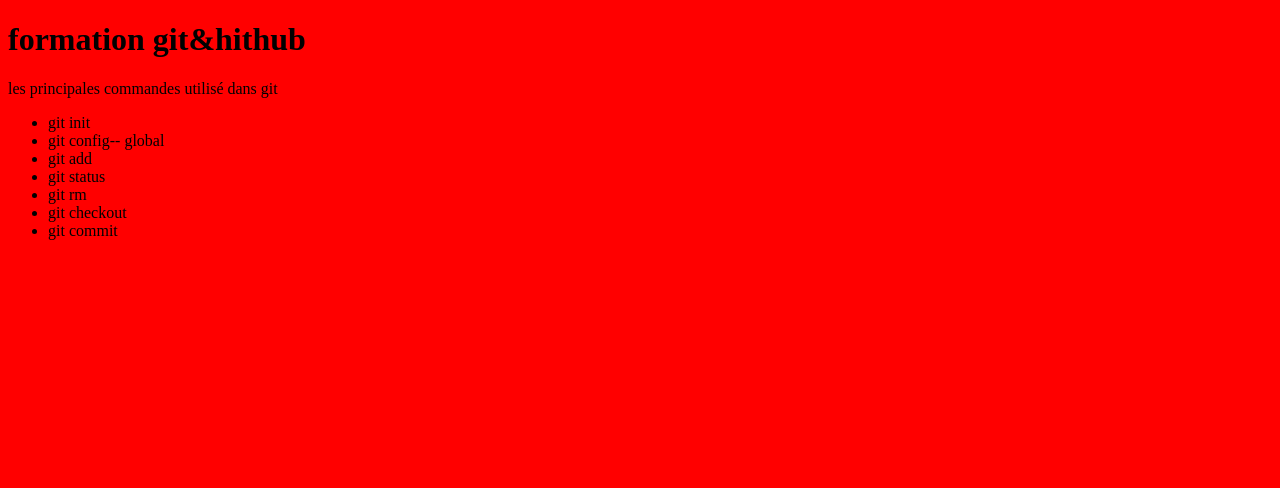
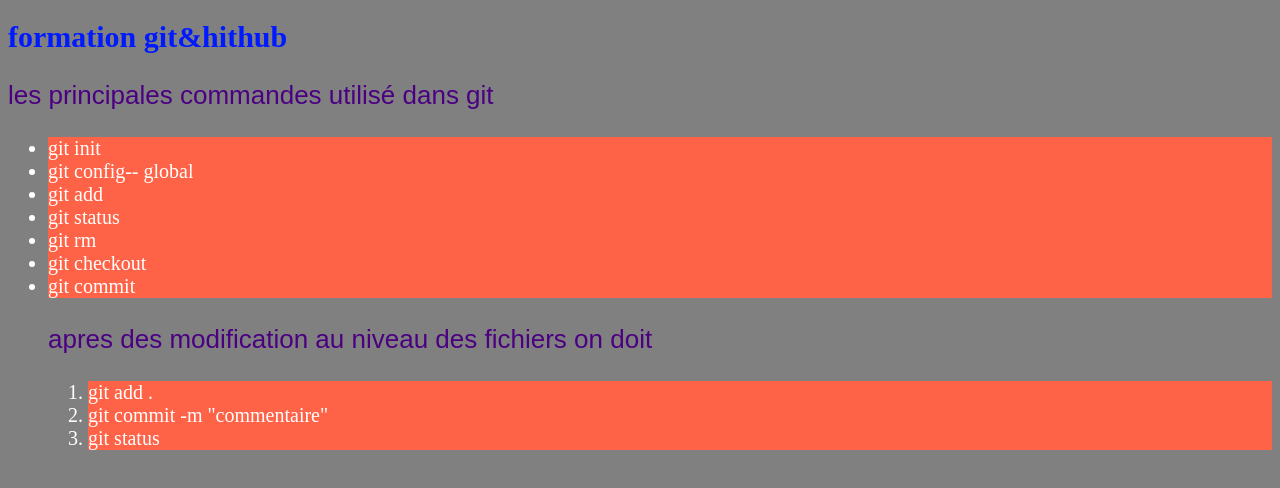
Before and after one commit to akli-lachi/tuto_git, a plain HTML site: page index.html in a window 1280 px wide. Drawn offline with Linux system fonts and the light colour scheme.

Commit message:
ajout de nouevlle commande pour un premier commit

```diff
--- a/index.html
+++ b/index.html
@@ -19,6 +19,14 @@
         <li>git rm</li>
         <li>git checkout</li>
         <li>git commit</li>
+    <p id="id1">apres des modification au niveau des fichiers on doit </p>
+             <ol>
+                 <li>git add .</li>
+                 <li>git commit -m "commentaire"</li>
+                 <li>git status</li>
+             </ol>
+
+
 
     </ul>
 
--- a/style.css
+++ b/style.css
@@ -1,3 +1,24 @@
 *{
-    background: red;
+    background: grey;
 }
+h1
+{
+    color: rgb(0, 26, 255);
+    font-size: 30px;
+    font-weight: bold;
+}
+p
+{
+    color: indigo;
+    font-size: 26px;
+    font-family: Arial, Helvetica, sans-serif;
+}
+
+li
+{
+    color: white;
+    background-color: tomato;
+    font-size: 20px;
+    font-family: serif;
+    font-weight:normal
+}
```
